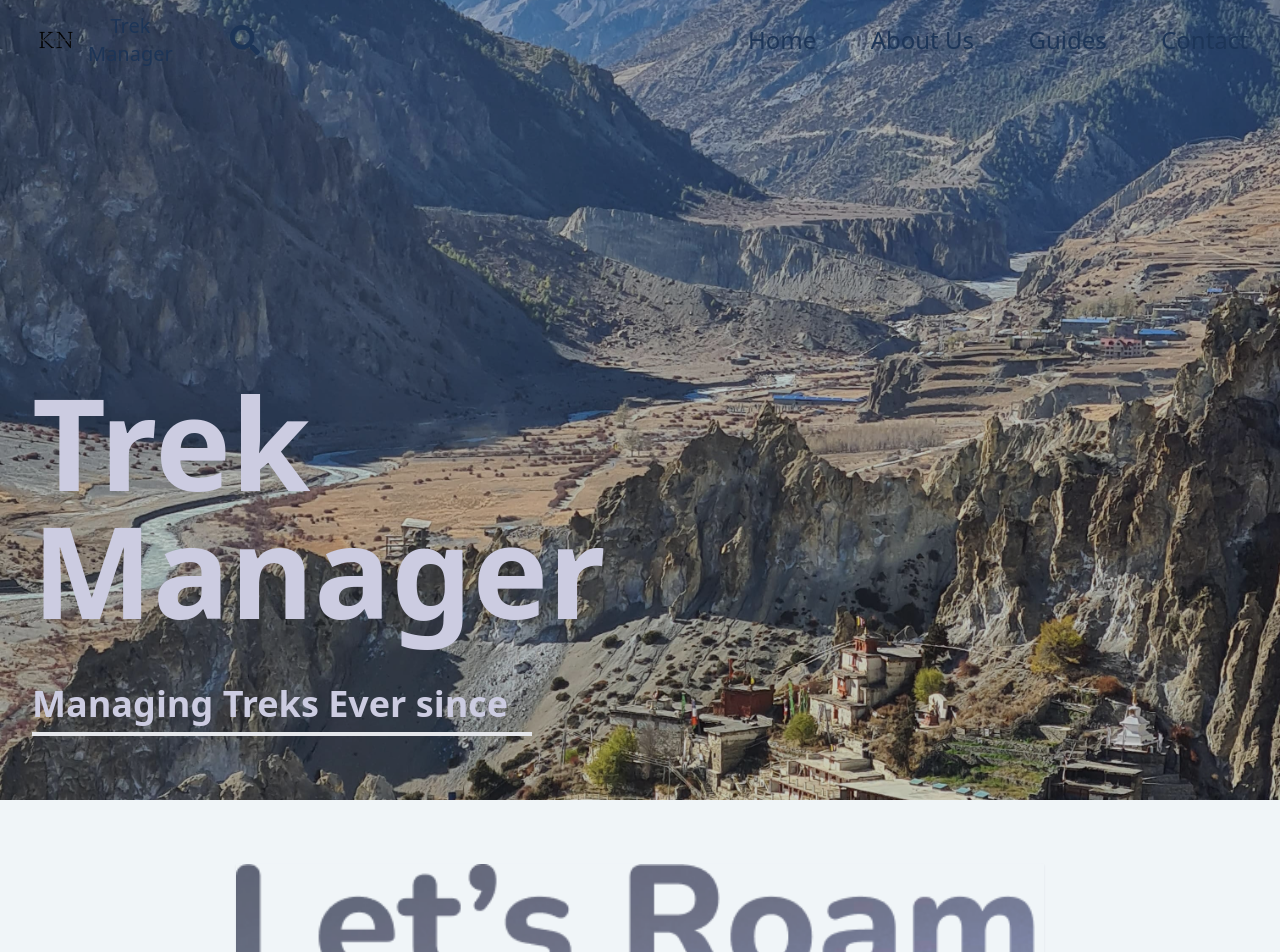
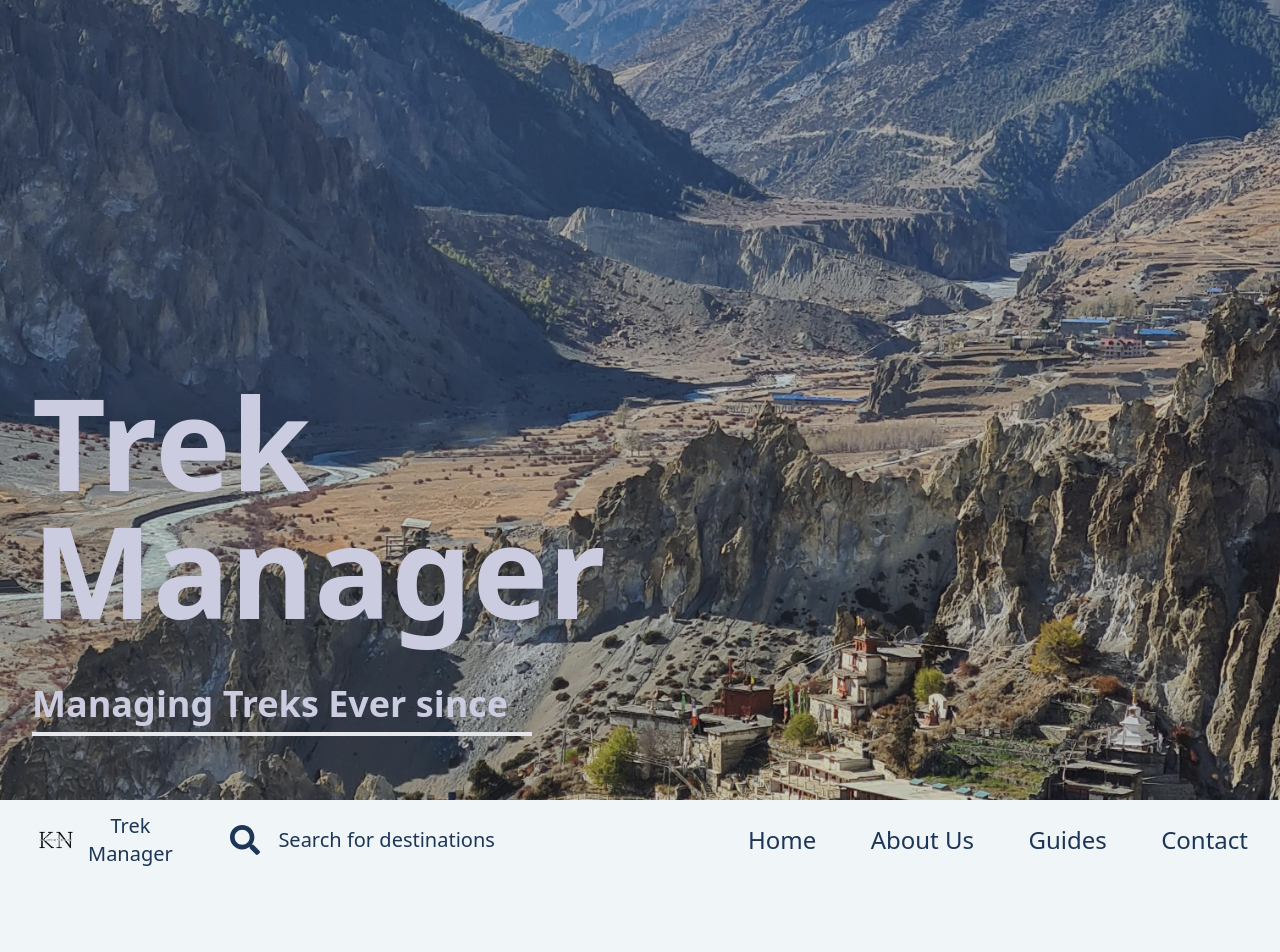
Before and after one commit to kaustub998/Trek-Manager, a React (Create React App) app: page / in a window 1280 px wide. Shown: the top 952 px of the page. Built offline with nearby package versions, Linux system fonts and the light colour scheme.

Commit message:
first page completed

```diff
--- a/src/App.js
+++ b/src/App.js
@@ -20,13 +20,13 @@ function App() {
   return (
     <div className='main_body'>
     <Router>
-    <Navbar/>
+    {/* <Navbar/> */}
     <Routes>
       <Route exact path="/" element={
         <>
           <HeroSection/>
-          <MidPart/>
-          <Carousel/>
+          {/* <MidPart/> */}
+          {/* <Carousel/> */}
         </>
       }/>
       {/* <Route exact path="/About_us" element={
--- a/src/My components/Common components/Navbar.js
+++ b/src/My components/Common components/Navbar.js
@@ -14,7 +14,7 @@ export const Navbar = () => {
     const handleScroll = () => {
 
         const position = window.scrollY;
-        setScrollPosition((position/7).toFixed());
+        setScrollPosition((position/8).toFixed());
     };
 
     const [width, setwidth] = useState(window.innerWidth);
@@ -99,9 +99,9 @@ export const Navbar = () => {
     };
 
   return (
-    <div className={`w-full h-[80px] fixed  text-[#1D3557] flex justify-between items-center px-8 text-center z-50 transition-opacity duration-300 transition-bg
-    ${scrollPosition>= 100 ? 'opacity-100 bg-[#bec8d6e1]': `opacity-${scrollPosition} bg-inherit
-    ${scrollPosition > 10? '' : 'pointer-events-none'}` }`}>
+
+    <div className={`w-full h-[80px] sticky top-0  text-[#1D3557] flex justify-between items-center px-8 text-center z-50 transition-opacity duration-300 transition-bg
+        ${scrollPosition >= 100 ? 'opacity-100 bg-[#bec8d6e1]': `bg-transparent ` }`}>
 
         <div className='flex justify-center items-center max-w-[200px]'>
             <img src={img_logo} alt="logo_image" className=' w-8 sm:w-12'/>
@@ -110,7 +110,7 @@ export const Navbar = () => {
 
         <div ref={width>1200?search_ref:null} className={'hidden relative xl:flex bg-[#9eabbd] w-[500px] items-center rounded-lg bg-inherit'} >
             <FaSearch size={30} className='absolute left-4 pointer-events-none'/>
-            <input className={scrollPosition > 100? `w-full text-xl rounded-lg placeholder-[#1D3557] bg-inherit focus:bg-[#8093ad] duration-100 focus:ring-0 px-16 py-4` : 'hidden'} type="text" placeholder='Search for destinations'
+            <input className={`w-full text-xl rounded-lg placeholder-[#1D3557] bg-inherit focus:bg-[#8093ad] duration-100 focus:ring-0 px-16 py-4`} type="text" placeholder='Search for destinations'
             value={search_value} onChange={search_onchange}/>
 
             <div className={toggle_dropdown?'flex flex-col absolute top-[50px] bg-[#8093ad] w-full text-2xl text-left rounded-b-lg duration-300' : 'hidden' }>
@@ -162,9 +162,9 @@ export const Navbar = () => {
 
         {/* search bar for devices above sm below xl */}
         <div ref={(width>640 && width<1200)?search_ref:null} className={
-        search?'fixed top-[12%] right-[-50px] hidden sm:flex xl:hidden duration-300 z-0 bg-inherit'
+        search? `fixed top-[12%] right-[-50px] hidden sm:flex xl:hidden duration-300 z-0 bg-inherit`
         : 'fixed top-[12%] right-[-300px] hidden sm:flex xl:hidden hover:right-[-50px] duration-300 z-0 bg-inherit'} >
-            <FaSearch size={30} className='absolute left-4 top-4 pointer-events-none'/>
+            <FaSearch size={30} className={scrollPosition >= 100 ? 'absolute left-4 top-4 pointer-events-none' : 'hidden'}/>
             <input className='w-full text-xl placeholder-[#1D3557] bg-inherit focus:bg-[#8093ad] duration-300 focus:ring-0 px-16 py-4' type="text" placeholder='Search for destinations'
             value={search_value} onChange={search_onchange}/>
             <div className={toggle_dropdown?'flex flex-col absolute top-[50px] bg-[#8093ad] w-full text-2xl text-left rounded-b-lg duration-300' : 'hidden' }>
--- a/src/My components/Home page/HeroSection.js
+++ b/src/My components/Home page/HeroSection.js
@@ -1,10 +1,13 @@
 import React from 'react'
 import hero from '../Images/hero_image.jpg'
 import picture from "../Images/lets roam nepal.png"
+import { Navbar } from '../Common components/Navbar'
+import { MidPart } from './midPart'
+import { Carousel } from './carousel'
 
 export const HeroSection = () => {
   return (
-    <div className='w-full pb-12  overflow-x-clip bg-[#f0f5f8]'>
+    <div className='w-full   overflow-x-clip bg-[#f0f5f8]'>
     {/* pt-[140px]  sm:pt-12 */}
       <div className='w-full'>
 
@@ -18,7 +21,9 @@ export const HeroSection = () => {
 
         </div>
 
-        <div className='flex flex-col-reverse text-xl md:text-3xl px-8 items-center max-w-[1000px] mx-auto '>
+        <Navbar/>
+
+        <div className='flex flex-col-reverse text-xl md:text-3xl px-8 items-center max-w-[1000px] mx-auto p-12'>
           <div>
             <p className="text-justify leading-8 md:leading-10 text-[#5b7542] mx-auto">
               Trekking in the Himalayas opens up new horizons of awareness, blending physical challenge with mental relaxation and a spiritual elation inspired by splendid scenery and heartwarming human encounters.
@@ -35,7 +40,13 @@ export const HeroSection = () => {
 
         </div>
 
+        <MidPart/>
+        <Carousel/>
+
       </div>
+
+
+
   </div>
   )
 }
--- a/src/My components/Home page/Slider.js
+++ b/src/My components/Home page/Slider.js
@@ -7,7 +7,7 @@ export const Slider = ({ children : source_image, slide }) => {
 
     useEffect(() => {
         if(len > 1){
-            if(slide === true){
+            if(slide === true || window.innerWidth < 1000){
                 setTimeout(() => {
                     if(img_index===(len-1))
                         {setimg_index(0)}
```
